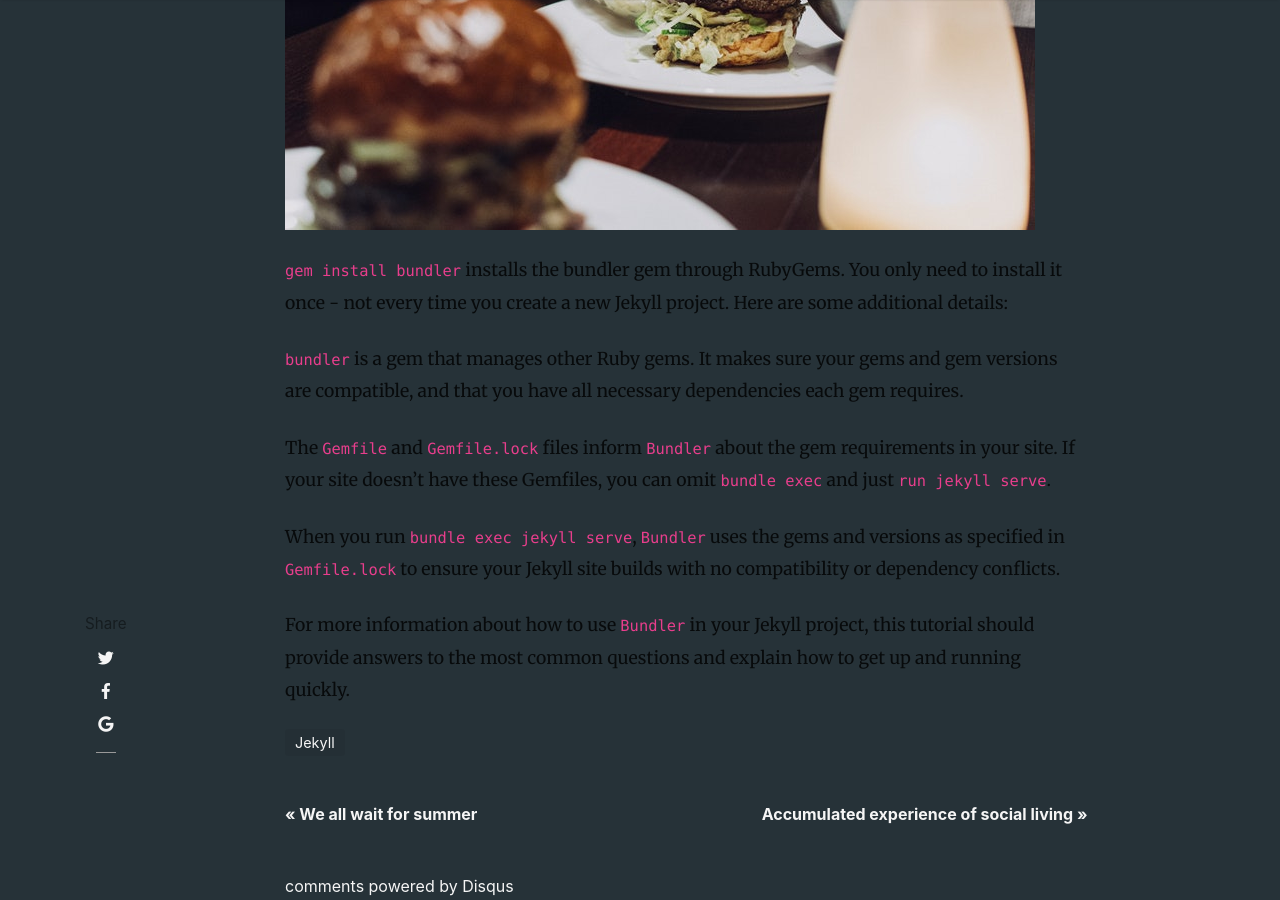
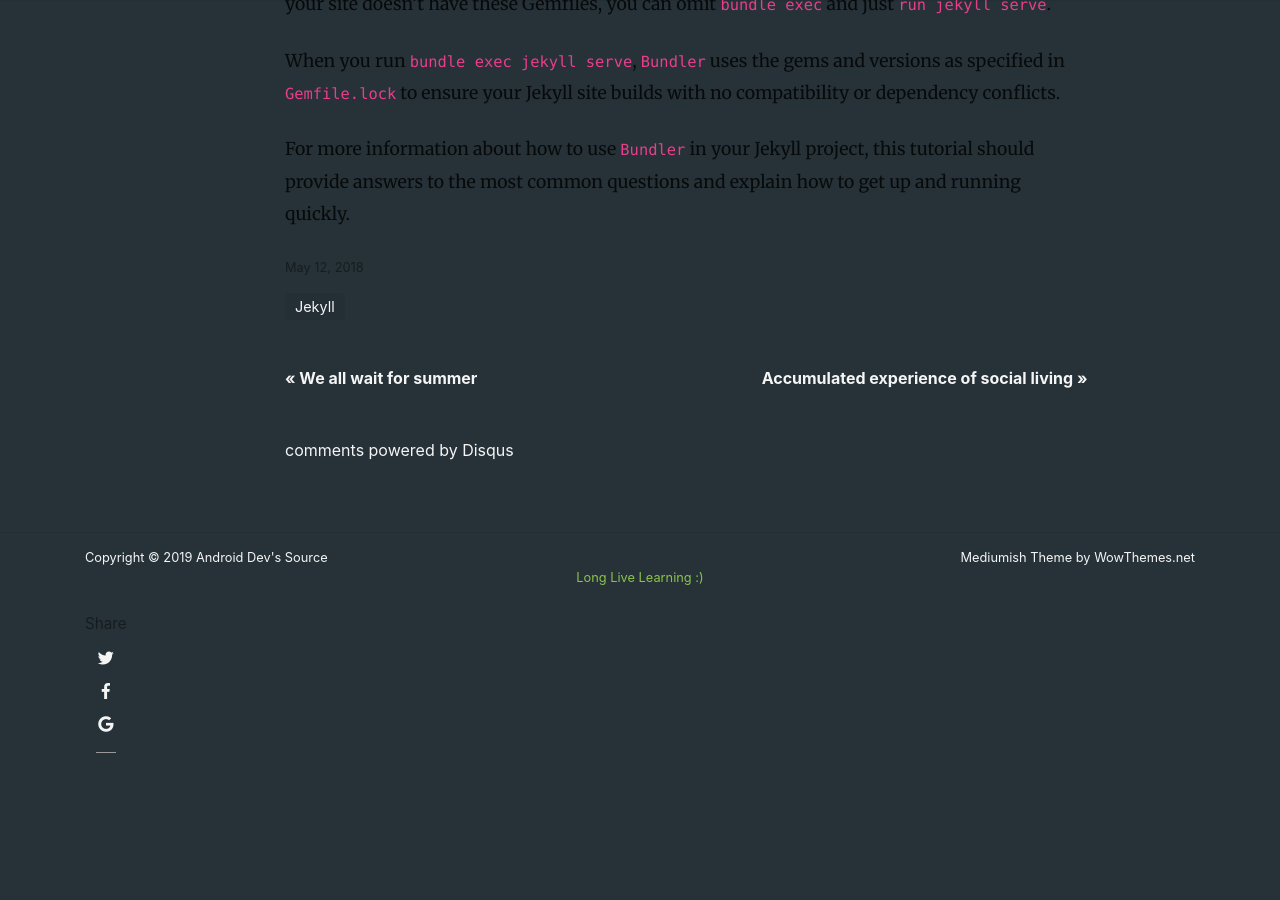
Before and after one commit to AndroidDevsSource/AndroidDevsSource.github.io, a Jekyll site: the page built from _posts/2018-05-12-about-bundler.md, in a window 1280 px wide and 900 px high, scrolled down 1092 px. Built offline with Jekyll 4.4.1, drawn with Linux system fonts in a browser that asks for light colours; nearby versions of some CDN libraries; comment, search, counter and statistics services are not loaded; after the commit the page ends 1753 px from its top, so only the background shows below that.

Commit message:
Trying to fix errors

```diff
--- a/_config.yml
+++ b/_config.yml
@@ -4,8 +4,8 @@ description: "Un lugar con cositas de Android que me encontré en el camino"
 meta_description: "Android"
 logo: 'assets/images/logo.png'
 favicon: 'assets/images/favicon-32x32.png'
-# baseurl: 'https://androiddevssource.github.io'
-baseurl: ''
+baseurl: 'https://androiddevssource.github.io'
+# baseurl: ''
 google_analytics: ''
 disqus: ''
 mailchimp-list: ''
--- a/_layouts/post.html
+++ b/_layouts/post.html
@@ -50,6 +50,16 @@ post_class: post-template
 			</div>
 
             <!-- Post Date -->
+            <p>
+            <small>
+                <span class="post-date">{% if page.date %}
+                <time datetime="{{ page.date | date_to_xmlschema }}" itemprop="datePublished">
+                {% assign date_format = site.minima.date_format | default: "%b %-d, %Y" %}
+                {{ page.date | date: date_format }}
+                </time>
+                {% endif %}
+                </small>
+            </p>
             <!-- <p>
             <small>
                 <span class="post-date"><time class="post-date" datetime="{{ page.date | date:"%Y-%m-%d" }}">{{ page.date | date_to_string }}</time></span>
```
